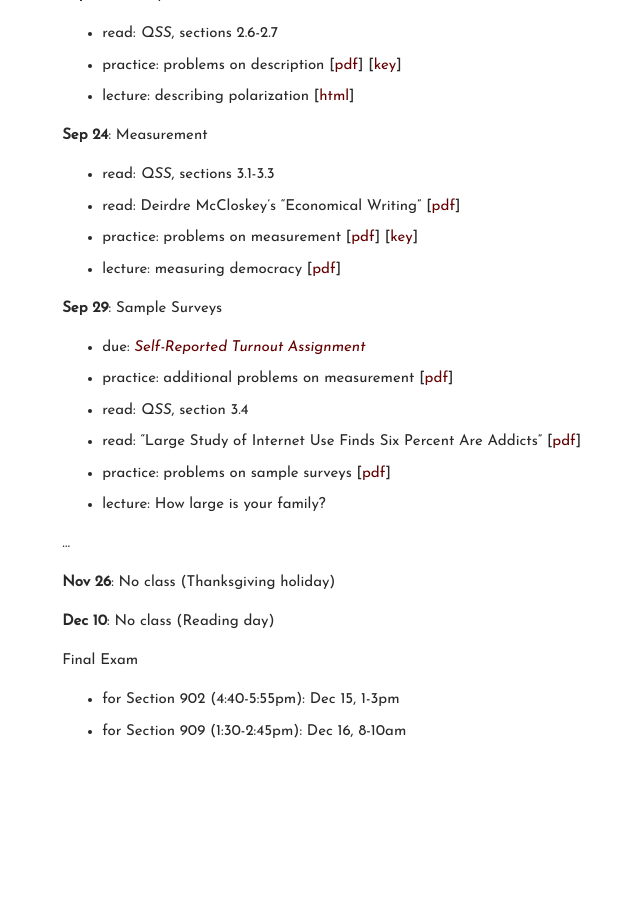
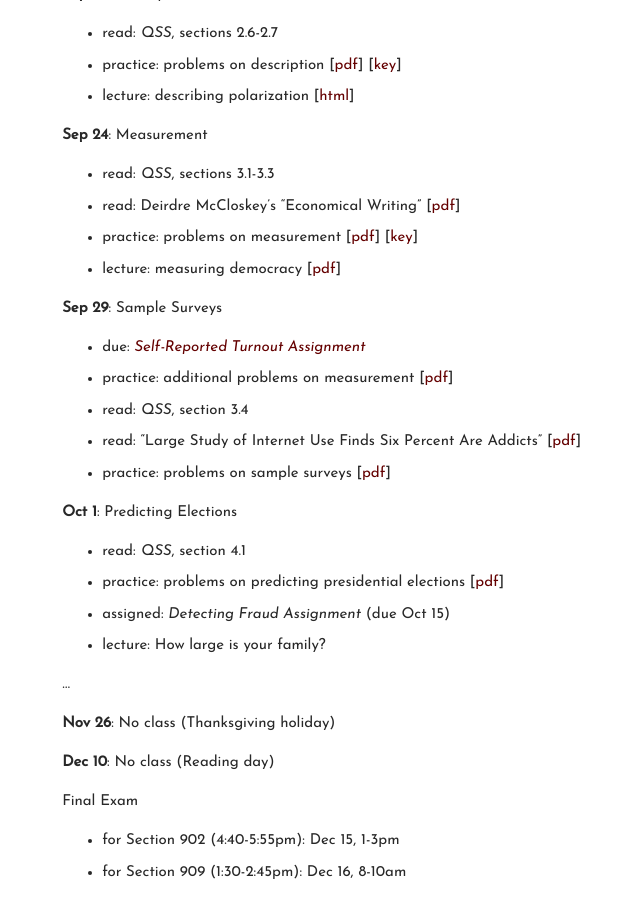
Before and after one commit to carlislerainey/carlislerainey.github.io, a Jekyll site: the page built from teaching/pols-209/index.md, in a window 1280 px wide and 900 px high, scrolled down 1886 px. Shown: the whole window, without its empty margins (400-1040 px from the left). Built offline with Jekyll 4.4.1, drawn with Linux system fonts in a browser that asks for light colours; before the commit the page ends 2645 px from its top, so only the background shows below that.

Commit message:
update through prediction

```diff
--- a/teaching/pols-209/index.md
+++ b/teaching/pols-209/index.md
@@ -87,8 +87,12 @@ Note that the assignments should be done *before* class on the date they are lis
 - read: *QSS*, section 3.4
 - read: "Large Study of Internet Use Finds Six Percent Are Addicts" [[pdf](files/internet-addiction.pdf)]
 - practice: problems on sample surveys [[pdf](files/pp-sample-surveys.pdf)]
+
+**Oct 1**: Predicting Elections
+- read: *QSS*, section 4.1
+- practice: problems on predicting presidential elections  [[pdf](files/pp-prediction.pdf)]
+- assigned: *Detecting Fraud Assignment* (due Oct 15)
 - lecture: How large is your family?
-
 
 ...
 
```
Also changed, not shown: 1 other file.
